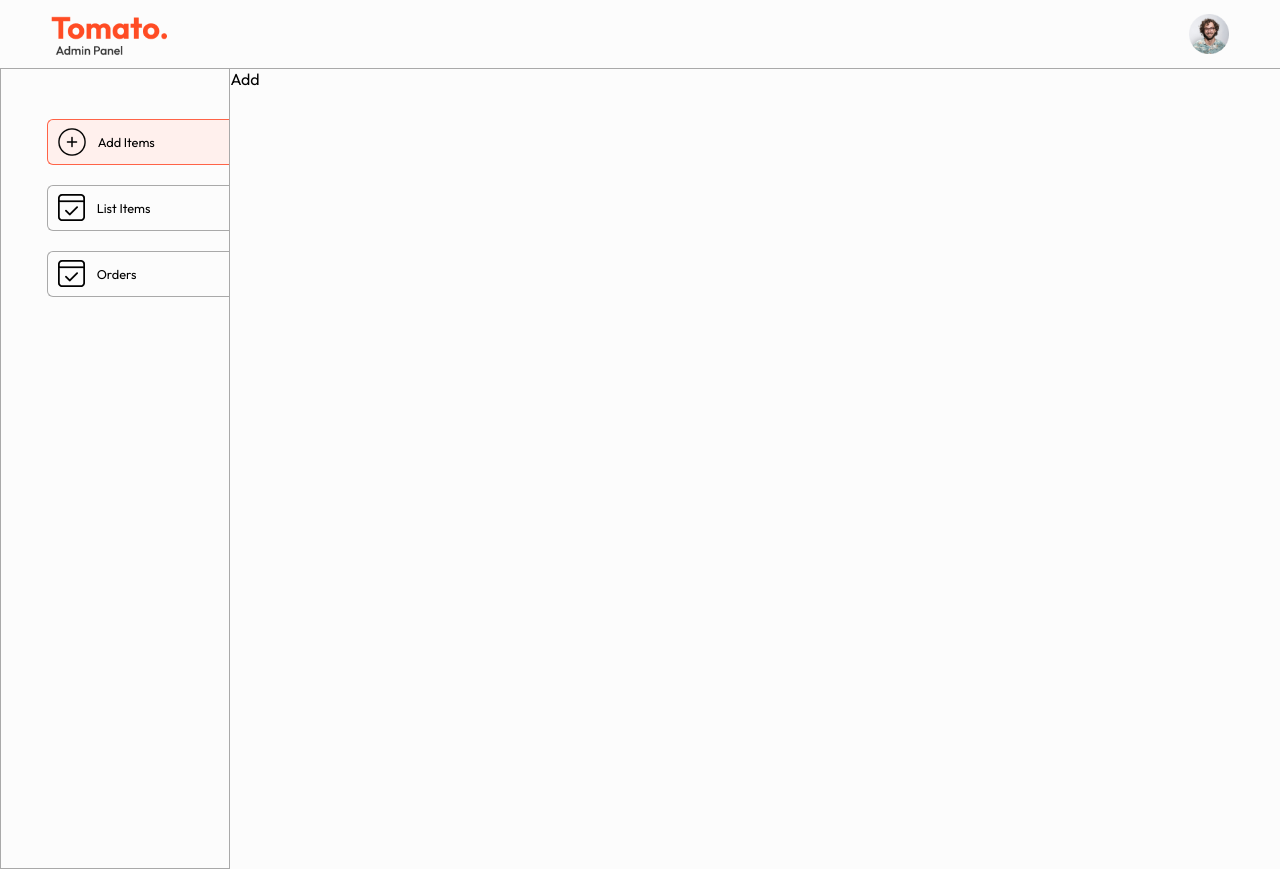
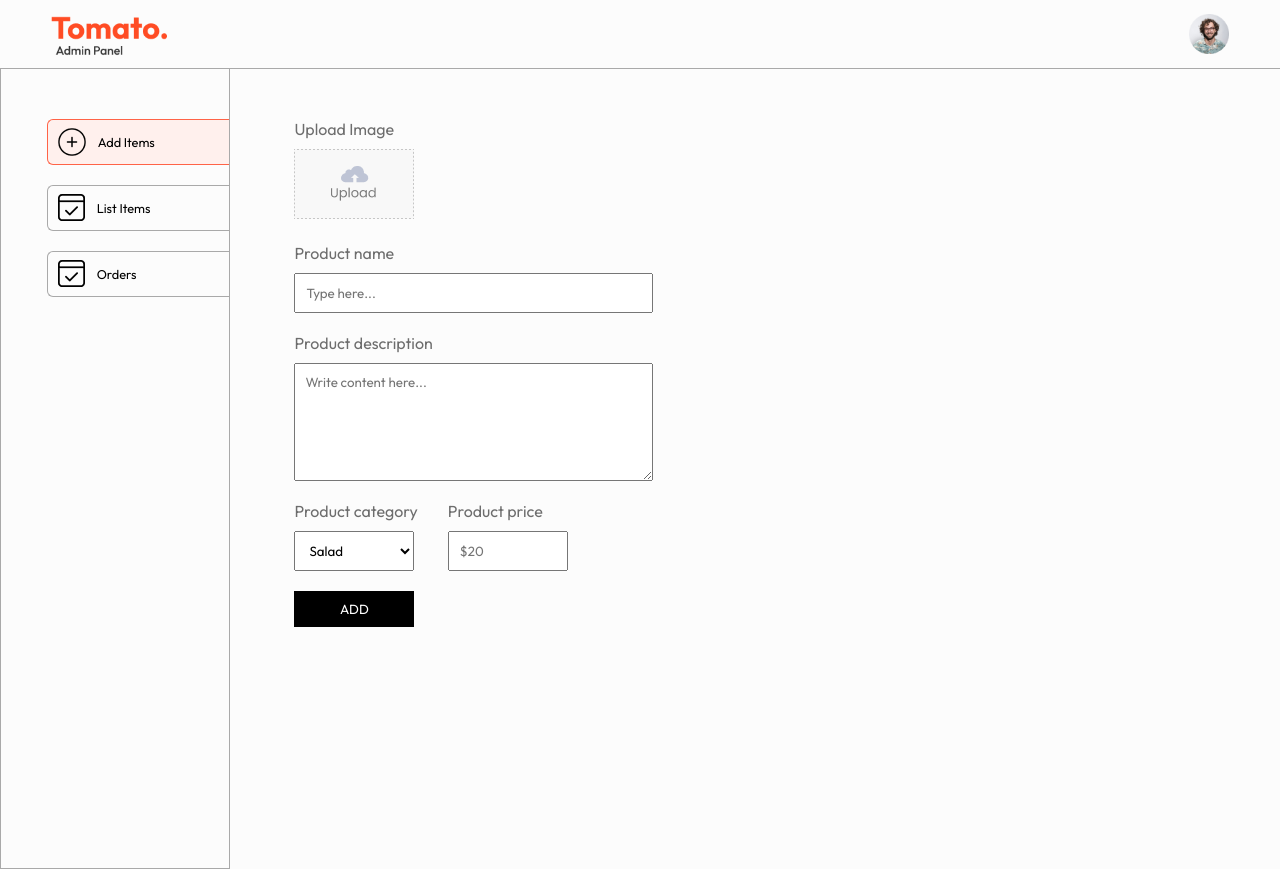
Before and after one commit to jahongirnurmamatov/food-delivery, a React (Vite) app in the folder admin/: page /add in a window 1280 px wide. Built offline with nearby package versions, Linux system fonts and the light colour scheme.

Commit message:
addPage complete with toastify notifications

```diff
--- a/admin/src/App.jsx
+++ b/admin/src/App.jsx
@@ -5,10 +5,12 @@ import {Routes ,Route } from 'react-router-dom'
 import Add from './pages/Add/Add'
 import Orders from './pages/Orders/Orders'
 import List from './pages/List/List'
-
+import { ToastContainer } from 'react-toastify';
+import 'react-toastify/dist/ReactToastify.css';
 function App() {
   return (
     <div>
+      <ToastContainer />
       <Navbar/>
       <hr />
       <div className="app-content">
--- a/admin/src/index.css
+++ b/admin/src/index.css
@@ -23,3 +23,8 @@ hr{
 .app-content{
     display: flex;
 }
+.flex-col{
+    display: flex;
+    flex-direction: column;
+    gap: 10px;
+}
--- a/admin/src/pages/Add/Add.css
+++ b/admin/src/pages/Add/Add.css
@@ -0,0 +1,35 @@
+.add{
+    width: 70%;
+    margin-left: max(5vw, 25px);
+    margin-top: 50px;
+    color: #6d6d6d;
+    font-size: 16px;
+}
+.add form{
+    gap: 20px;
+}
+.add-image-upload img{
+    width: 120px;
+}
+.add-product-name, .add-product-description {
+    width: max(40%,280px);
+}
+.add-product-name input, .add-product-description textarea{
+    padding: 10px;
+}
+.add-category-price{
+    display: flex;
+    gap: 30px;
+}
+.add-category-price select, .add-category-price input{
+    max-width: 120px;
+    padding: 10px;
+}
+.add-btn{
+    max-width: 120px;
+    border: none;
+    padding: 10px;
+    background-color: black;
+    color: white;
+    cursor: pointer;
+}
--- a/admin/src/pages/Add/Add.jsx
+++ b/admin/src/pages/Add/Add.jsx
@@ -1,8 +1,86 @@
+import { useState } from 'react'
+import { assets } from '../../assets/assets'
 import './Add.css'
+import axios  from 'axios'
+import { toast } from 'react-toastify'
 
 function Add() {
+  const url = "http://localhost:4000"
+  const  [image,setImage] = useState(false);
+  const [data,setData] = useState({
+    name:"",
+    description:"",
+    price:"",
+    category:"Salad"
+  })
+  const onChangeHandler = (e)=>{
+    const name = e.target.name;
+    const value = e.target.value;
+    setData(data => ({...data,[name]:value}))
+  }
+  const onSubmitHandler = async(e)=>{
+    e.preventDefault();
+    const formData = new FormData();
+    formData.append("name",data.name)
+    formData.append("description",data.description)
+    formData.append("price",Number(data.price))
+    formData.append("category",data.category)
+    formData.append("image",image)
+    const res = await axios.post(`${url}/api/food/add`,formData)
+    if(res.data.success){
+      setData({
+        name:"",
+        description:"",
+        price:"",
+        category:"Salad"
+      });
+      setImage(false);
+      toast.success(res.data.message);
+    }else{
+      toast.error(res.data.message);
+    }
+  }
+
   return (
-    <div>Add</div>
+    <div className='add'>
+      <form onSubmit={onSubmitHandler} className='flex-col'>
+        <div className="add-image-upload flex-col">
+          <p>Upload Image</p>
+          <label htmlFor="image">
+            <img src={image? URL.createObjectURL(image) : assets.upload_area} alt="" />
+          </label>
+          <input onChange={(e)=>setImage(e.target.files[0])} type="file" id='image' hidden required />
+        </div>
+        <div className="add-product-name flex-col">
+          <p>Product name</p>
+          <input onChange={onChangeHandler} value={data.name} type="text"  name='name' placeholder='Type here...'/>
+        </div>
+        <div className="add-product-description flex-col">
+          <p>Product description</p>
+          <textarea onChange={onChangeHandler} value={data.description} name="description" rows={6} placeholder='Write content here...' required id=""></textarea>
+        </div>
+        <div className="add-category-price">
+          <div className="add-category flex-col">
+            <p>Product category</p>
+            <select onChange={onChangeHandler} value={data.category} name="category" >
+              <option value="Salad">Salad</option>
+              <option value="Rolls">Rolls</option>
+              <option value="Deserts">Deserts</option>
+              <option value="Sandwich">Sandwich</option>
+              <option value="Cake">Cake</option>
+              <option value="Pure Veg">Pure Veg</option>
+              <option value="Pasta">Pasta</option>
+              <option value="Noodles">Noodles</option>
+            </select>
+          </div>
+          <div className="add-price flex-col">
+            <p>Product price</p>
+            <input onChange={onChangeHandler} value={data.price} type="number"  name='price' placeholder='$20'/>
+          </div>
+        </div>
+        <button type='submit' className='add-btn'>ADD</button>
+      </form>
+    </div>
   )
 }
 
```
Also changed, not shown: 2 other files (tests, documents, lock files or other folders).
